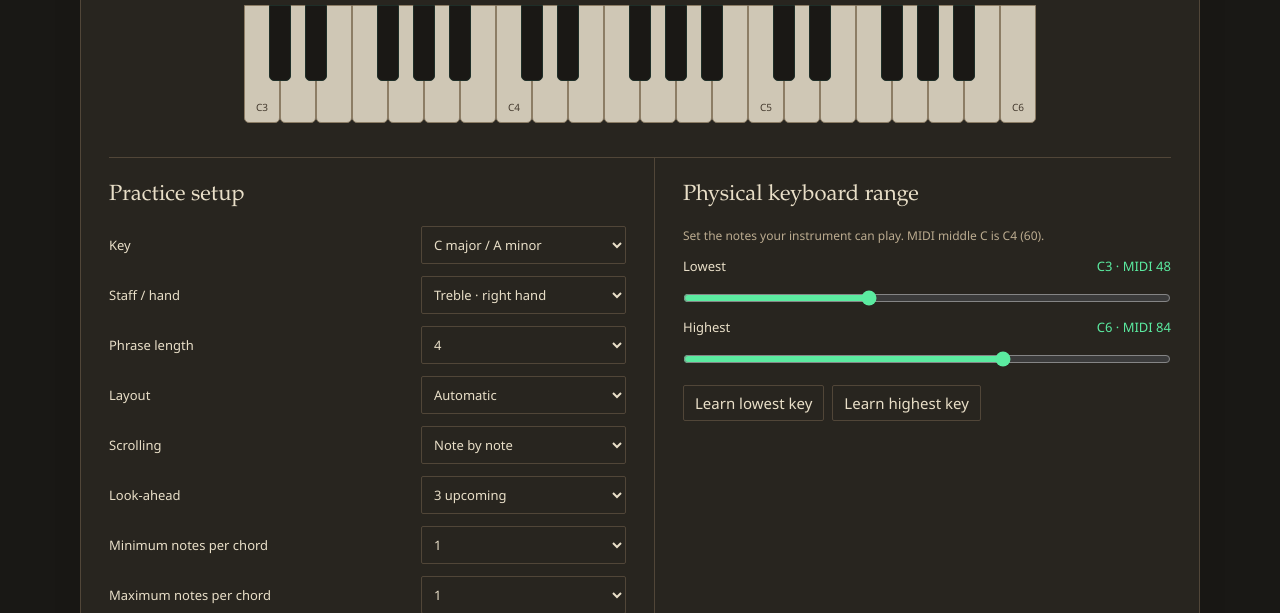
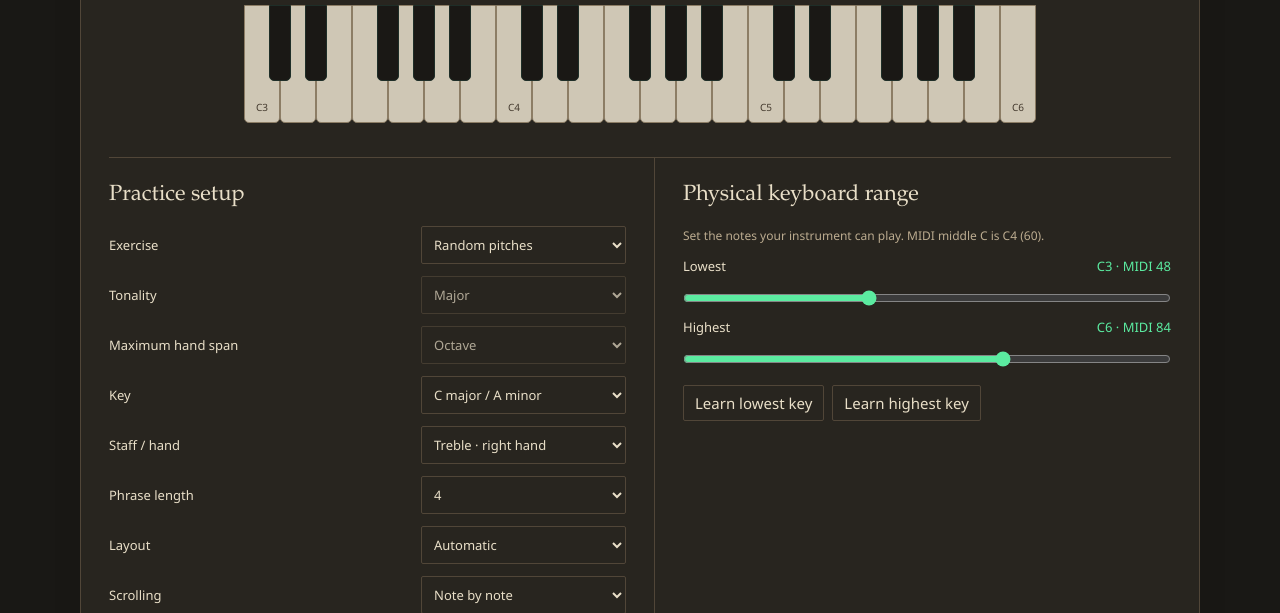
Before and after one commit to dkjroot/piano_sight_reader, a Flask app: page / in a window 1280 px wide. Shown: the part 578-1191 px from the top of the page. Run offline with Flask 3, Linux system fonts and the light colour scheme.

Commit message:
Add diatonic chord and cadence practice with bounded voicings

```diff
--- a/static/app.js
+++ b/static/app.js
@@ -1,9 +1,10 @@
-import {WHITE, KEYS, keyAlterations, spell, noteName, staffStep, makePhrase, chordName, match, Performance} from './core.js';
+import {WHITE, KEYS, keyAlterations, spell, noteName, staffStep, chordName, match, Performance} from './core.js';
 import {staffLayout, accidentalLayout, readingWindow} from './notation.js';
+import {makePracticePhrase as makePhrase} from './harmony.js';
 
 const $ = id => document.getElementById(id);
 const performance = new Performance();
-const controls = ['hand', 'size', 'min-size', 'length', 'preview', 'scroll-mode', 'material', 'span', 'low', 'high', 'key'];
+const controls = ['hand', 'size', 'min-size', 'length', 'preview', 'scroll-mode', 'source', 'harmony-scale', 'hand-span', 'material', 'span', 'low', 'high', 'key'];
 for (const id of ['size','min-size']) $(id).replaceChildren(...Array.from({length:10}, (_, i) => new Option(String(i+1), String(i+1))));
 $('key').replaceChildren(...KEYS.map(key => new Option(key.label, key.id)));
 let target = [], completed = 0, solved = false, settleTimer, nextTimer, access, selectedInput, learning;
@@ -29,6 +30,9 @@ function persist() { try { localStorage.setItem(storageKey, JSON.stringify(setti
 function syncMode() {
   const continuous = settings().endAction === 'new';
   $('length').disabled = continuous;
+  const harmonic=$('source').value !== 'random';
+  $('harmony-scale').disabled=!harmonic; $('hand-span').disabled=!harmonic;
+  $('material').disabled=harmonic;
   $('practice-title').textContent = continuous ? 'Practice' : 'Phrase';
   $('count-label').textContent = continuous ? 'targets completed' : 'repetitions completed';
 }
@@ -258,7 +262,7 @@ function advancePhrase() {
   if (settings().endAction === 'new' && phraseIndex >= 24) {
     const prune = phraseIndex-7;
     streamOffset += prune;
-    phrase = phrase.slice(prune).concat(makePhrase({...settings(),length:prune}));
+    phrase = phrase.slice(prune).concat(makePhrase({...settings(),length:prune,sequenceOffset:streamOffset+phrase.length-prune}));
     phraseIndex -= prune; target = phrase[phraseIndex];
   }
   drawStaff(); scrollToCurrent();
@@ -314,7 +318,7 @@ for (const id of controls) $(id).addEventListener('change', () => {
     if (id === 'min-size') $('size').value = $('min-size').value;
     else $('min-size').value = $('size').value;
   }
-  rangeLabels(); persist(); drawKeyboard(); newTarget();
+  syncMode(); rangeLabels(); persist(); drawKeyboard(); newTarget();
 });
 for (const id of ['low', 'high']) $(id).addEventListener('input', rangeLabels);
 for (const input of document.querySelectorAll('[name="end-action"]')) input.addEventListener('change', () => {persist(); syncMode(); completed=0; $('count').textContent='0'; newTarget();});
--- /dev/null
+++ b/static/harmony.js
@@ -0,0 +1,57 @@
+import {candidates, makePhrase, spellChord} from './core.js';
+
+const TONICS={C:0,G:7,D:2,A:9,E:4,B:11,'F#':6,'C#':1,F:5,Bb:10,Eb:3,Ab:8,Db:1,Gb:6,Cb:11};
+const MAJOR=[0,2,4,5,7,9,11], MINOR=[0,2,3,5,7,8,10];
+
+export function harmonicPitchClasses(key, minor, degree) {
+  const scale=minor ? MINOR : MAJOR;
+  const tonic=((TONICS[key] ?? 0)+(minor ? 9 : 0))%12;
+  return [0,2,4].map(offset=>(tonic+scale[(degree+offset)%7])%12);
+}
+
+function voicings(pool, pcs, count, settings) {
+  const available=pool.filter(pitch=>pcs.includes(pitch%12));
+  const options=[];
+  const span=Number(settings['hand-span']) || 12;
+  const requireBoth=settings.hand === 'both' && count>1 && pool.some(n=>n<60) && pool.some(n=>n>=60);
+  for (let start=0; start+count<=available.length; start++) {
+    const notes=available.slice(start,start+count);
+    const hands=settings.hand === 'both' ? [notes.filter(n=>n<60),notes.filter(n=>n>=60)] : [notes];
+    if (requireBoth && hands.some(hand=>!hand.length)) continue;
+    if (hands.some(hand=>hand.length>5 || (hand.length && hand.at(-1)-hand[0]>span))) continue;
+    if (notes.at(-1)-notes[0] > span*2+12) continue;
+    options.push(notes);
+  }
+  return options;
+}
+
+export function makePracticePhrase(settings, random=Math.random) {
+  const source=settings.source || 'random';
+  if (source === 'random') return makePhrase(settings,random);
+  const length=Math.max(1,Math.min(32,Number(settings.length)||4));
+  const max=Math.max(1,Math.min(10,Number(settings.size)||1));
+  const min=Math.max(1,Math.min(max,Number(settings['min-size'])||1));
+  const pool=candidates({...settings,material:'white'});
+  const minor=settings['harmony-scale'] === 'minor';
+  const result=[];
+  let previous=[];
+  for (let step=0; step<length; step++) {
+    const absolute=step+(settings.sequenceOffset || 0);
+    const degree=source === 'cadence' ? [0,3,4,0][absolute%4] : Math.floor(random()*7);
+    const pcs=harmonicPitchClasses(settings.key,minor,degree);
+    const requested=min+Math.floor(random()*(max-min+1));
+    let options=[];
+    for (let count=requested; count>=1 && !options.length; count--) options=voicings(pool,pcs,count,settings);
+    if (!options.length) {result.push([]); continue;}
+    if (previous.length) {
+      const cost=notes=>notes.reduce((sum,n)=>sum+Math.min(...previous.map(p=>Math.abs(p-n))),0)/notes.length;
+      const best=Math.min(...options.map(cost));
+      options=options.filter(notes=>cost(notes)<=best+2);
+    }
+    const chosen=options[Math.floor(random()*options.length)];
+    previous=chosen;
+    const written=spellChord(chosen,settings.material === 'flats',settings.key);
+    result.push(written.map(note=>({...note,staff:settings.hand === 'left' || (settings.hand === 'both' && note.midi<60) ? 'bass' : 'treble'})));
+  }
+  return result;
+}
--- a/templates/index.html
+++ b/templates/index.html
@@ -33,6 +33,9 @@
 
   <section class="settings-grid">
     <div class="card settings"><h2>Practice setup</h2>
+      <label>Exercise <select id="source"><option value="random">Random pitches</option><option value="triads">Diatonic chords</option><option value="cadence">Cadence</option></select></label>
+      <label>Tonality <select id="harmony-scale"><option value="major">Major</option><option value="minor">Natural minor</option></select></label>
+      <label>Maximum hand span <select id="hand-span"><option value="12">Octave</option><option value="16">Tenth</option><option value="24">Two octaves</option></select></label>
       <label>Key <select id="key"><option value="C">C major / A minor</option></select></label>
       <label>Staff / hand <select id="hand"><option value="right">Treble · right hand</option><option value="left">Bass · left hand</option><option value="both">Both hands</option></select></label>
       <label>Phrase length <select id="length"><option value="1">1</option><option value="2">2</option><option value="4" selected>4</option><option value="8">8</option><option value="12">12</option><option value="16">16</option><option value="24">24</option><option value="32">32</option></select></label>
```
Also changed, not shown: DEVELOPMENT.md (+4 -0 lines), ROADMAP.md (+6 -3 lines), tests/browser.cjs (+18 -0 lines), tests/core.test.js (+29 -0 lines), tests/test_app.py (+1 -1 lines), README.md.
